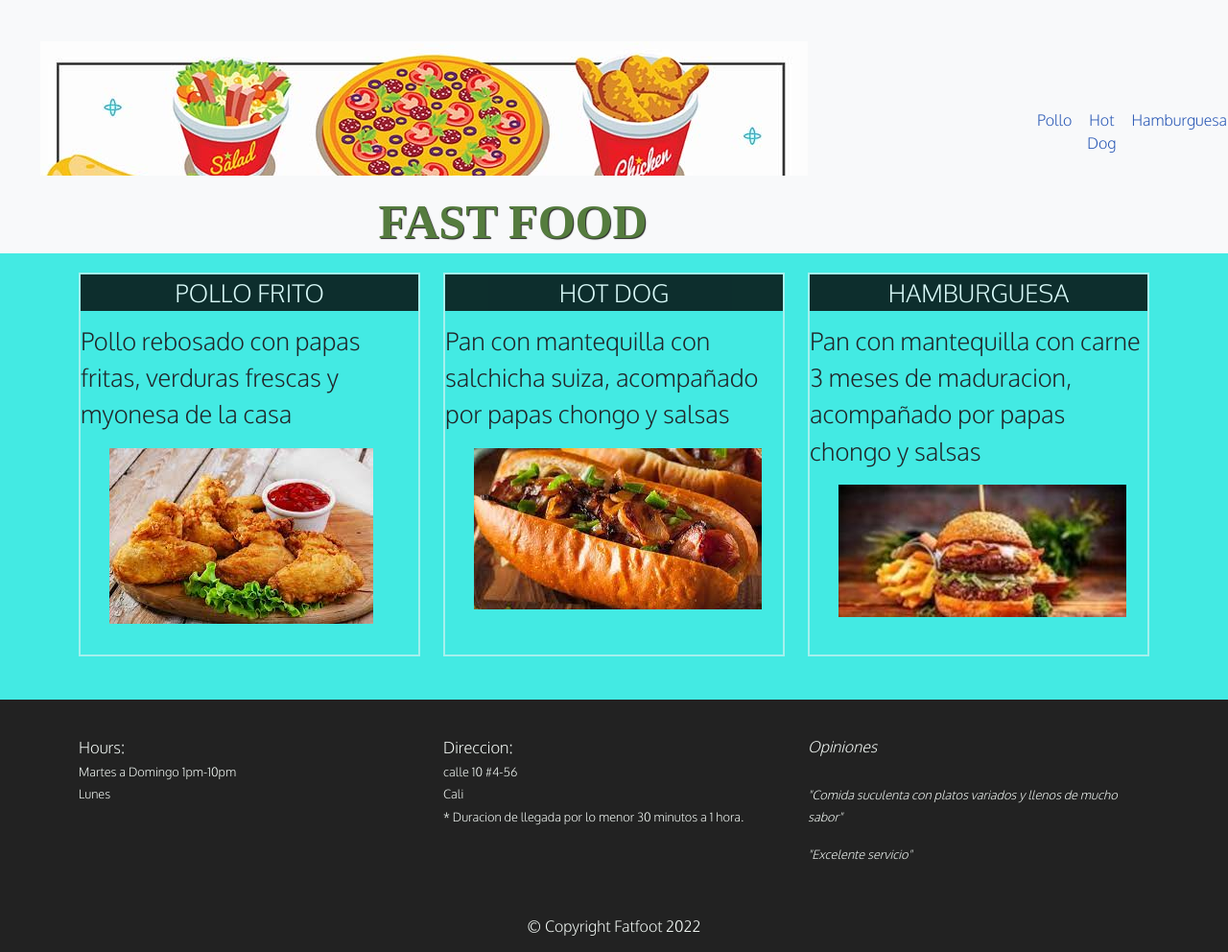
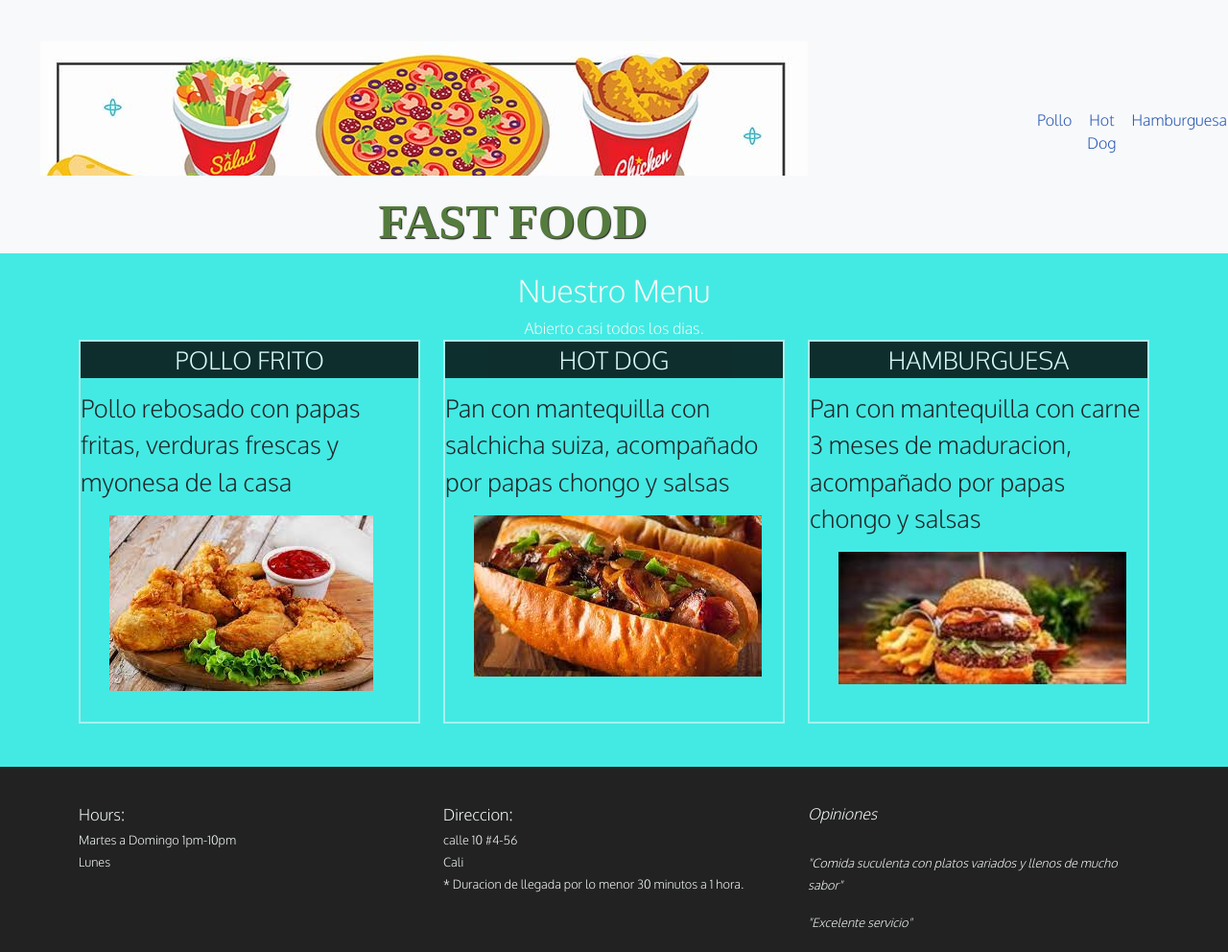
Before and after one commit to valentina062320002972/modulo3, a plain HTML site: page index.html in a window 1280 px wide. Shown: the top 992 px of the page at 96% size. Drawn offline with Linux system fonts and the light colour scheme.

Commit message:
cambio
dsds

```diff
--- a/index.html
+++ b/index.html
@@ -19,7 +19,6 @@
                <div id="logo-img" class="d-none d-lg-block d-inline-block "></div>
                <h1>Fast Food</h1>
             </a>
-
             <button class="navbar-toggler" type="button" data-bs-toggle="collapse" data-bs-target="#navbarSupportedContent" aria-controls="navbarSupportedContent" aria-expanded="false" aria-label="Toggle navigation">
             <span class="navbar-toggler-icon"></span>
       </button>
@@ -41,7 +40,14 @@
   </nav>
 </header>
 
+
+
+
 <div id="main-content" class="container">
+  <h2 id="titulo" class="text-center">Nuestro Menu</h2>
+    <div class="text-center">
+     Abierto casi todos los dias.
+    </div>
 
      <div id="home-tiles" class="row">
       <div class="col-md-4 col-sm-6 col-xs-12">
@@ -77,8 +83,6 @@
     </div>
 
   </div>
-
-
    <footer class="panel-footer">
     <div class="container">
       <div class="row">
```
